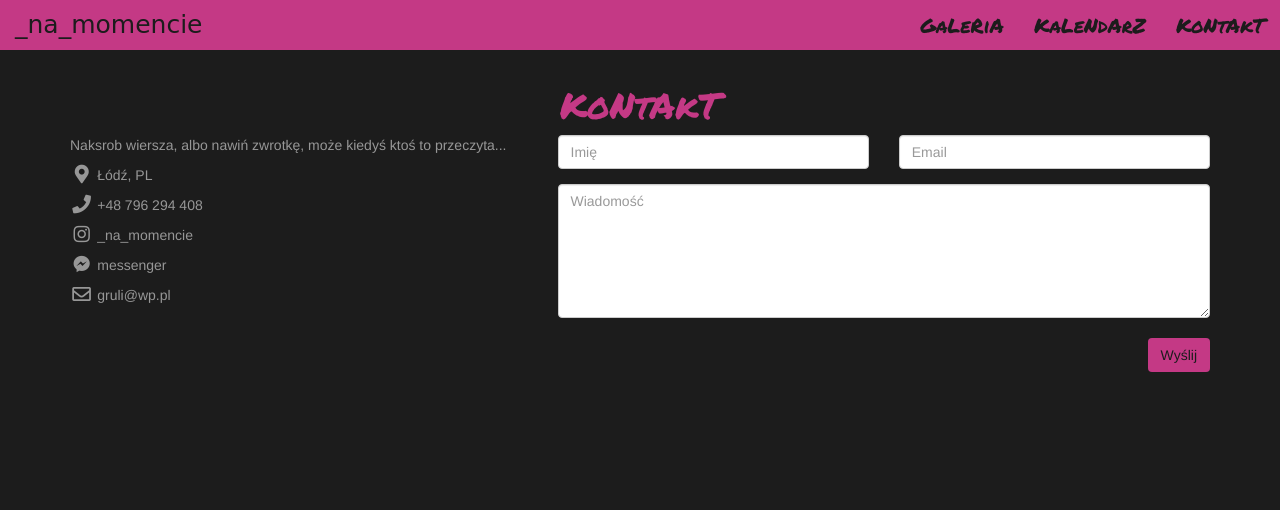
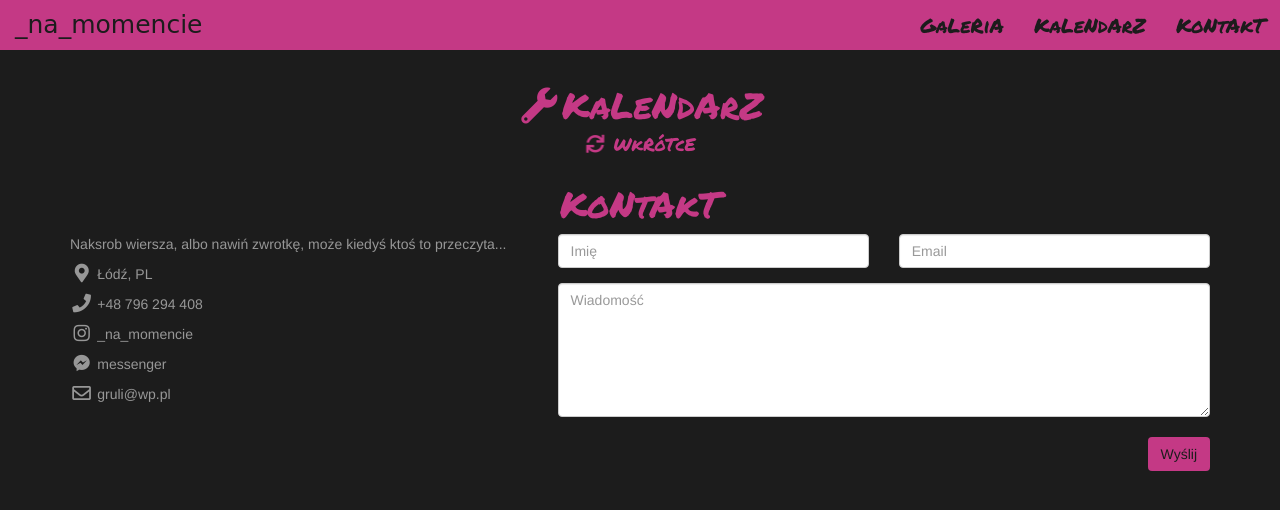
Before and after one commit to blazlew/_na_momencie, a plain HTML site: page index.html in a window 1280 px wide. Drawn offline with nearby package versions, Linux system fonts and the light colour scheme; a web font is replaced by a local one.

Commit message:
calendar tab added

```diff
--- a/index.html
+++ b/index.html
@@ -27,13 +27,17 @@
       <div class="collapse navbar-collapse" id="navBar">
         <ul class="nav navbar-nav navbar-right">
           <li><a href="#">GaLeRiA</a></li>
-          <li><a href="#">KaLeNdArZ</a></li>
+          <li><a href="#calendar">KaLeNdArZ</a></li>
           <li><a href="#contact">KoNtAkT</a></li>
         </ul>
       </div>
     </div>
   </nav>
-  <div id="contact" class="container">
+  <div class="container" id="calendar">
+    <h1 class="text-center"><i class="fas fa-wrench fa-fw"></i>KaLeNdArZ</h1>
+    <h4 class="text-center"><i class="fas fa-sync fa-spin fa-fw"></i> WkRóTcE</h4>
+  </div>
+  <div class="container" id="contact">
     <h1 class="text-center">KoNtAkT</h1>
     <div class="row">
       <div class="col-sm-5">
--- a/style.css
+++ b/style.css
@@ -3,7 +3,7 @@ body {
   padding-top: 65px;
 }
 
-h1 {
+h1, h4 {
   color: #c43985;
   font-family: 'Permanent Marker', cursive;
 }
```
